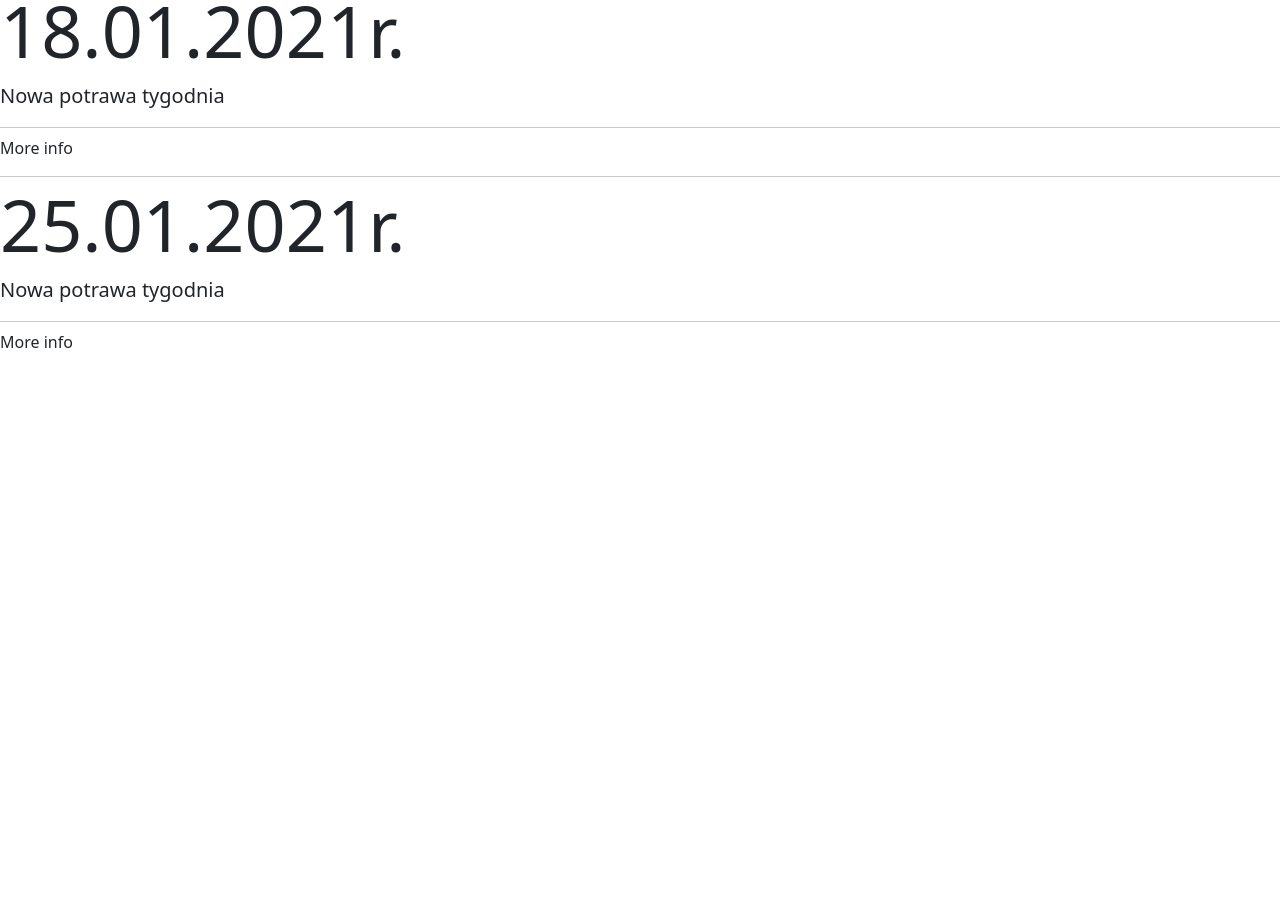
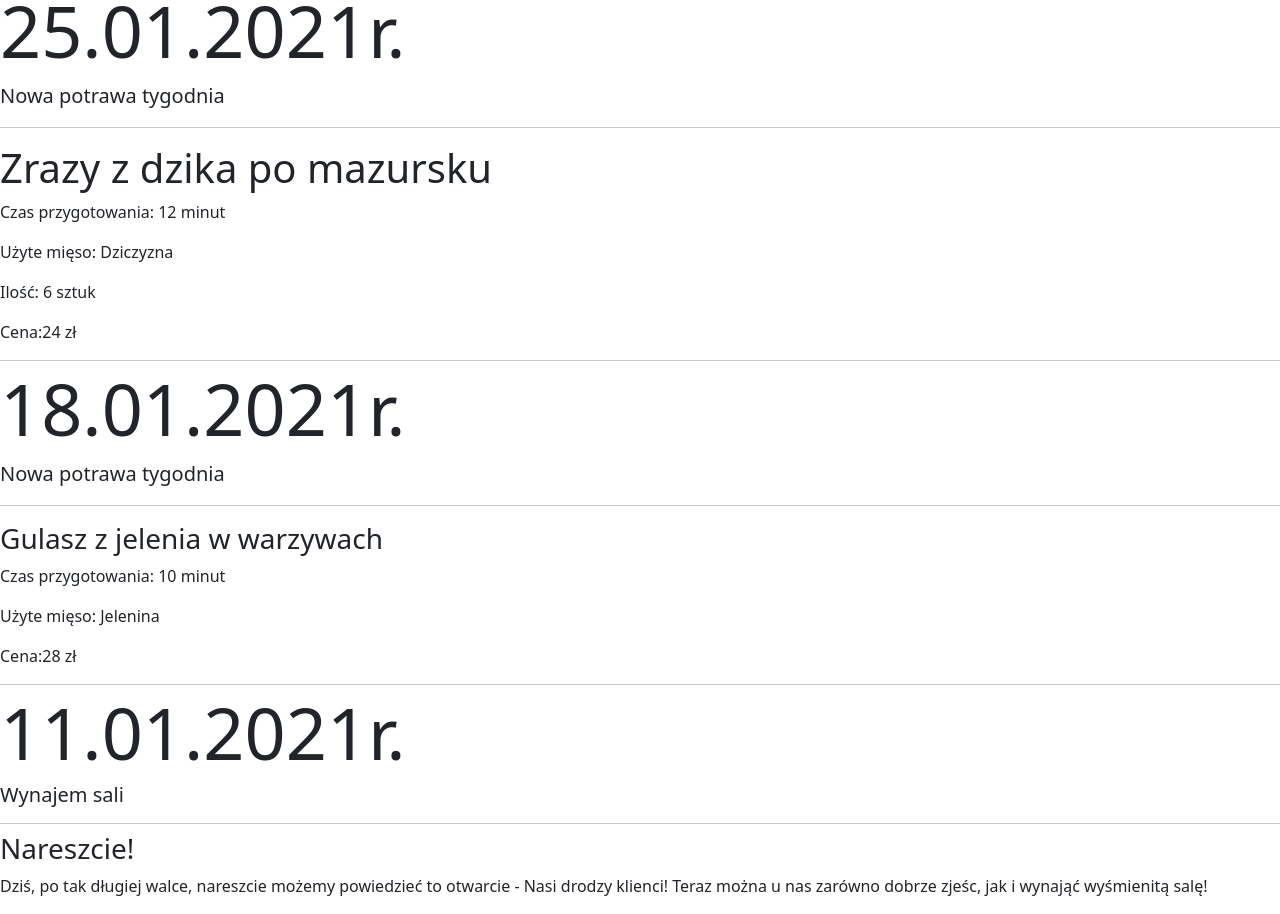
Before and after one commit to dilejt/Jelonek-Restaurant, an Angular app: page /news in a window 1280 px wide. Shown: the part 760-1674 px from the top of the page. Before the commit the page ends 1130 px from the top, so only its background shows below. Built offline with nearby package versions, Linux system fonts and the light colour scheme.

Commit message:
18.01 news
ostatni update

```diff
--- a/src/app/news/news.component.html
+++ b/src/app/news/news.component.html
@@ -10,10 +10,10 @@
         </ol>
         <div class="carousel-inner" >
             <div class="carousel-item active">
-                <img class="d-block w-100" src="assets/images/news/wnetrze1.jpg" alt="First slide" width="100%" height="600px">
+                <img class="d-block w-100" src="assets/images/news/wnetrze2.jpg" alt="First slide" width="auto" height="600px">
             </div>
             <div class="carousel-item">
-                <img class="d-block w-100" src="assets/images/news/wnetrze2.jpg" alt="Second slide" width="100%" height="600px">
+                <img class="d-block w-100" src="assets/images/news/gulasz.jpg" alt="Second slide" width="auto" height="600px">
             </div>
             <!-- <div class="carousel-item">
                 <img class="d-block w-100" src="" alt="Third slide" width="100%" height="600px">
@@ -39,10 +39,14 @@
 <hr class="my-1">
 <section>
     <div class="jumbotron">
-        <h1 class="display-2">18.01.2021r.</h1>
+        <h1 class="display-2">25.01.2021r.</h1>
         <p class="lead">Nowa potrawa tygodnia</p>
         <hr class="my-2">
-        <p>More info</p>
+        <p><h1>Zrazy z dzika po mazursku</h1>
+        <p>Czas przygotowania: 12 minut</p>
+        <p>Użyte mięso: Dziczyzna</p>
+        <p>Ilość: 6 sztuk</p>
+        <p>Cena:24 zł</p>
         <!-- <p class="lead">
             <a class="btn btn-primary btn-lg" href="Jumbo action link" role="button">Jumbo action name</a>
         </p> -->
@@ -51,12 +55,30 @@
 <hr class="my-1">
 <section>
     <div class="jumbotron">
-        <h1 class="display-2">25.01.2021r.</h1>
+        <h1 class="display-2">18.01.2021r.</h1>
         <p class="lead">Nowa potrawa tygodnia</p>
         <hr class="my-2">
-        <p>More info</p>
+        <p><h3>Gulasz z jelenia w warzywach</h3>
+        <p>Czas przygotowania: 10 minut</p>
+        <p>Użyte mięso: Jelenina</p>
+        <p>Cena:28 zł</p>
         <!-- <p class="lead">
             <a class="btn btn-primary btn-lg" href="Jumbo action link" role="button">Jumbo action name</a>
         </p> -->
     </div>
 </section>
+<hr class="my-1">
+<section>
+    <div class="jumbotron">
+        <h1 class="display-2">11.01.2021r.</h1>
+        <h2><p class="lead">Wynajem sali</p></h2>
+        <hr class="my-2">
+        <h3>Nareszcie!</h3>
+        <p>Dziś, po tak długiej walce, nareszcie możemy powiedzieć to otwarcie -
+            Nasi drodzy klienci! Teraz można u nas zarówno dobrze zjeśc, jak i wynająć wyśmienitą salę!
+        </p>
+        <!-- <p class="lead">
+            <a class="btn btn-primary btn-lg" href="Jumbo action link" role="button">Jumbo action name</a>
+        </p> -->
+    </div>
+</section>
```
Also changed, not shown: src/assets/images/news/gulasz.jpg (added).
